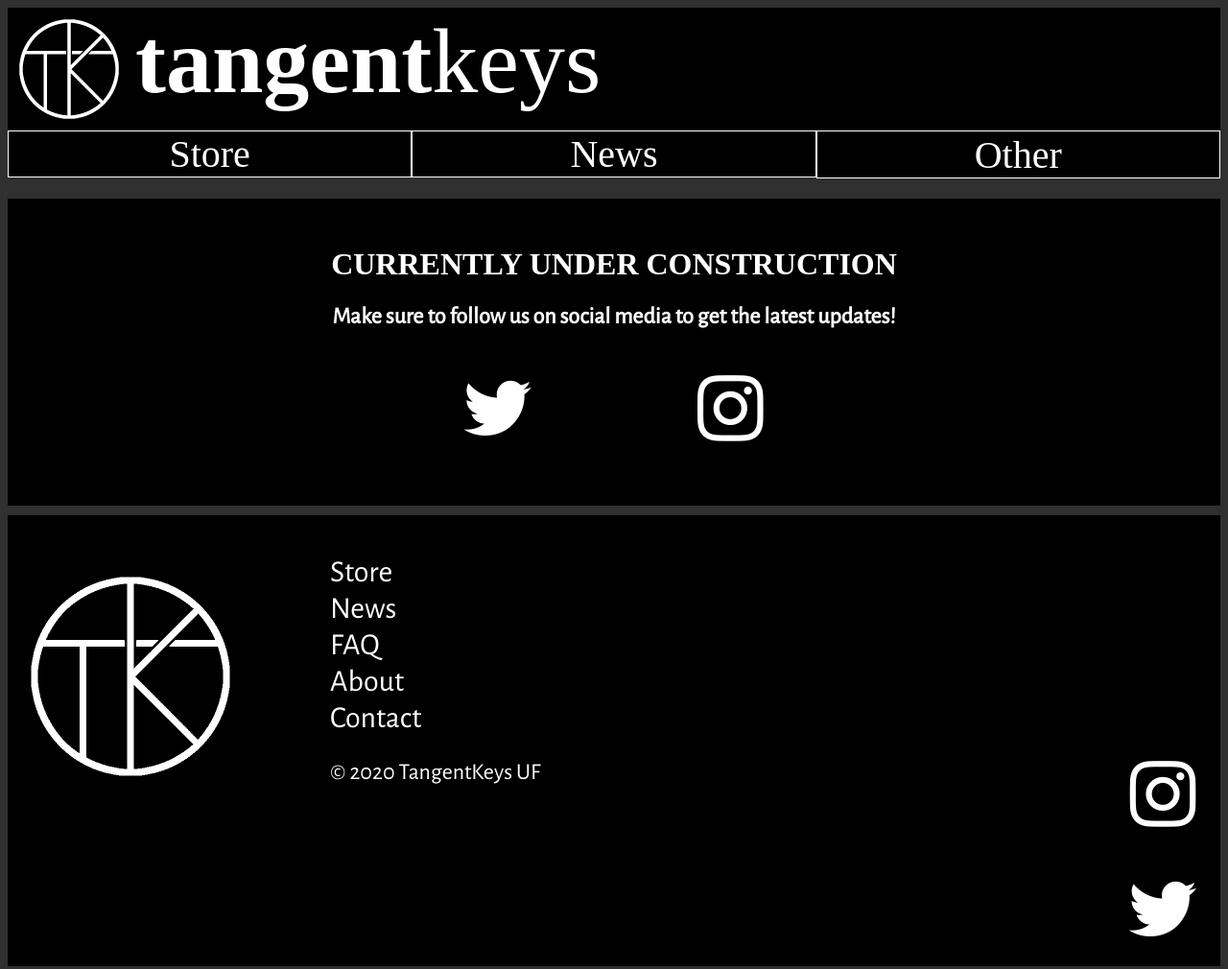
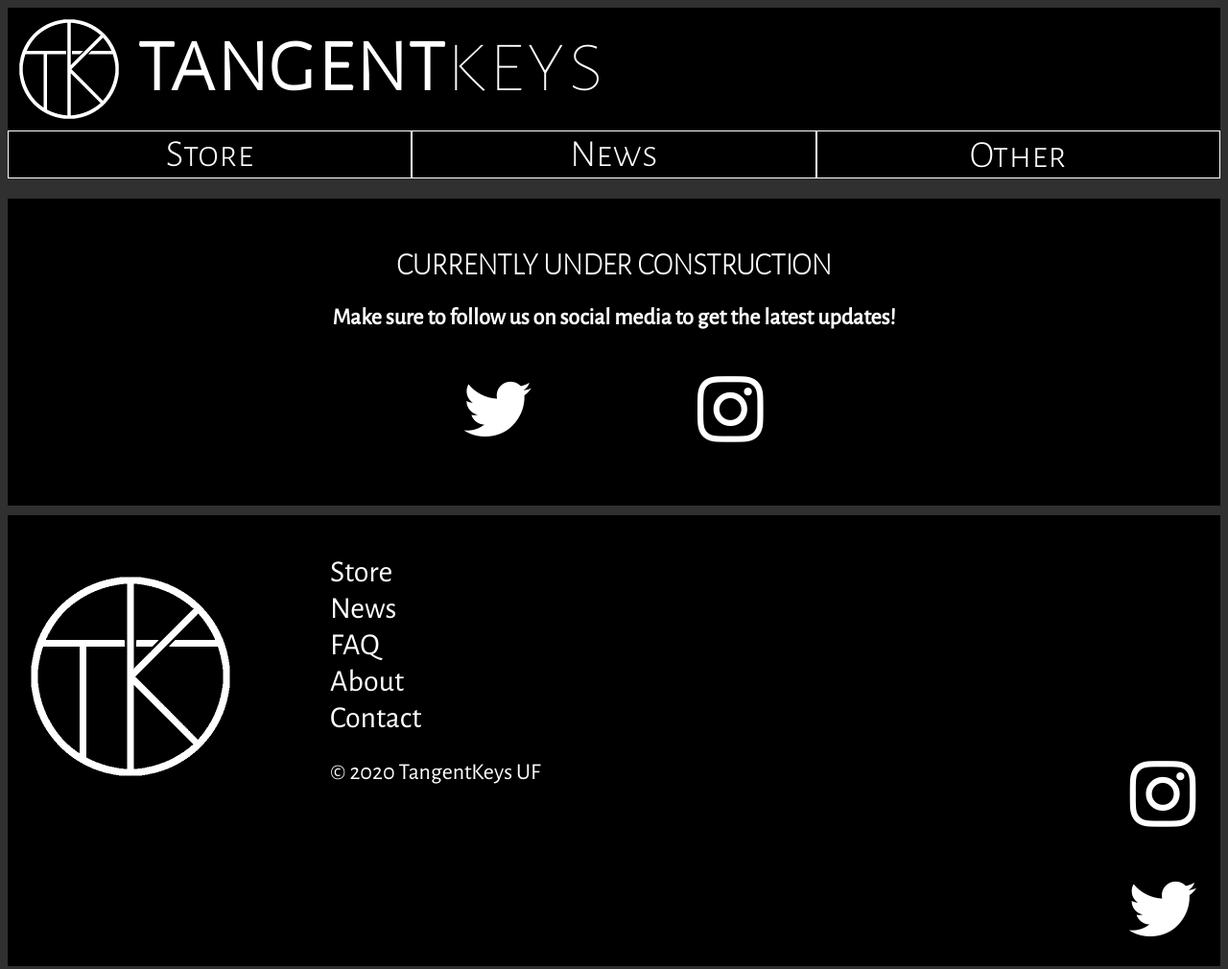
Before and after one commit to Cobeaquen/webb-slutprojekt, a plain HTML site: page index.html in a window 1280 px wide. Shown: the whole page at 96% size. Drawn offline with Linux system fonts and the light colour scheme.

Commit message:
added extra font

```diff
--- a/style.css
+++ b/style.css
@@ -4,8 +4,13 @@
 }
 
 @font-face {
-	font-family: Alegreya Sans SC;
+	font-family: Alegreya Sans SC Thin;
 	src: url(AlegreyaSansSC-Thin.ttf);
+}
+
+@font-face {
+	font-family: Alegreya Sans SC Light;
+	src: url(AlegreyaSansSC-Light.ttf);
 }
 
 .dropbtn {
```
Also changed, not shown: AlegreyaSansSC-Light.ttf (added).
